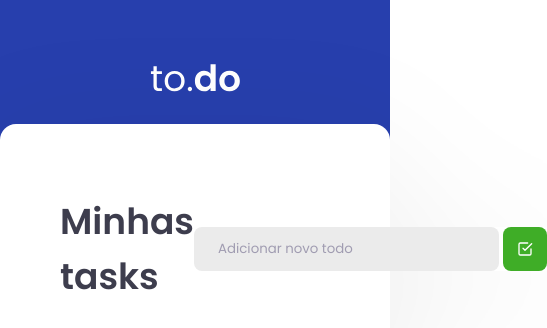
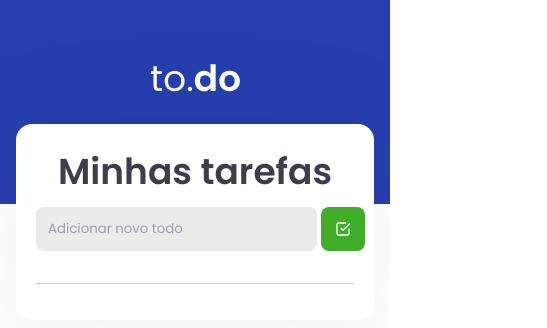
Before and after one commit to GeovanneMoro/ignite-01-conceitos-reactjs, a React app: page / in a window 390 px wide. Shown: the top 328 px of the page, 547 px wide, since content can reach past the window. Built offline with nearby package versions, Linux system fonts and the light colour scheme.

Commit message:
Update 1.0

```diff
--- a/package.json
+++ b/package.json
@@ -11,7 +11,8 @@
   "dependencies": {
     "react": "^17.0.1",
     "react-dom": "^17.0.1",
-    "react-icons": "^4.2.0"
+    "react-icons": "^4.2.0",
+    "react-spring": "^8.0.27"
   },
   "devDependencies": {
     "@babel/cli": "^7.12.10",
--- a/src/components/TaskList.tsx
+++ b/src/components/TaskList.tsx
@@ -1,7 +1,8 @@
-import { useState } from 'react';
+import { useState, useEffect } from 'react';
+import { FiTrash, FiCheckSquare } from 'react-icons/fi';
+import { useTransition, animated } from 'react-spring';
+
 import '../styles/tasklist.scss';
-
-import { FiTrash, FiCheckSquare } from 'react-icons/fi';
 
 interface Task {
   id: number;
@@ -10,8 +11,26 @@ interface Task {
 }
 
 export function TaskList() {
-  const [tasks, setTasks] = useState<Task[]>([]);
+  const [tasks, setTasks] = useState<Task[]>(() => {
+    const localRepositories = localStorage.getItem('@toDo:tasks');
+
+    if (localRepositories) {
+      return JSON.parse(localRepositories);
+    }
+
+    return [];
+  });
+  const tasksWithTransitions = useTransition(tasks, (task) => task.id, {
+    from: { left: '-50px', opacity: 0 },
+    enter: { left: '0px', opacity: 1 },
+    leave: { left: '-50px', opacity: 0 },
+  });
+  console.log(tasksWithTransitions);
   const [newTaskTitle, setNewTaskTitle] = useState('');
+
+  useEffect(() => {
+    localStorage.setItem('@toDo:tasks', JSON.stringify(tasks));
+  }, [tasks]);
 
   function handleCreateNewTask() {
     if (!newTaskTitle) return;
@@ -42,7 +61,7 @@ export function TaskList() {
   return (
     <section className="task-list container">
       <header>
-        <h2>Minhas tasks</h2>
+        <h2>Minhas tarefas</h2>
 
         <div className="input-group">
           <input
@@ -63,7 +82,37 @@ export function TaskList() {
 
       <main>
         <ul>
-          {tasks.map((task) => (
+          {tasksWithTransitions.map(({ item, key, props }) => (
+            <animated.div key={key} style={props}>
+              <li>
+                <div
+                  className={item.isComplete ? 'completed' : ''}
+                  data-testid="task"
+                >
+                  <label className="checkbox-container">
+                    <input
+                      type="checkbox"
+                      readOnly
+                      checked={item.isComplete}
+                      onClick={() => handleToggleTaskCompletion(item.id)}
+                    />
+                    <span className="checkmark"></span>
+                  </label>
+                  <p>{item.title}</p>
+                </div>
+
+                <button
+                  type="button"
+                  data-testid="remove-task-button"
+                  onClick={() => handleRemoveTask(item.id)}
+                >
+                  <FiTrash size={16} />
+                </button>
+              </li>
+            </animated.div>
+          ))}
+
+          {/* {tasks.map((task) => (
             <li key={task.id}>
               <div
                 className={task.isComplete ? 'completed' : ''}
@@ -89,7 +138,7 @@ export function TaskList() {
                 <FiTrash size={16} />
               </button>
             </li>
-          ))}
+          ))} */}
         </ul>
       </main>
     </section>
--- a/src/styles/header.scss
+++ b/src/styles/header.scss
@@ -13,3 +13,13 @@ header.header {
     justify-content: center;
   }
 }
+
+@media (max-width: 400px) {
+  header.header {
+    padding-top: 2rem;
+
+    > div {
+      padding: 2rem 1rem 7rem;
+    }
+  }
+}
--- a/src/styles/tasklist.scss
+++ b/src/styles/tasklist.scss
@@ -1,9 +1,8 @@
 section.task-list {
   background: var(--shapes);
   border-radius: 1rem;
-
   margin-top: -10rem;
-  padding: 70px 60px;
+  padding: 4.375rem 3.75rem;
 
   filter: drop-shadow(0px 24px 64px rgba(0, 0, 0, 0.06));
 
@@ -22,18 +21,16 @@ section.task-list {
       display: flex;
       gap: 0.25rem;
       align-items: center;
-
       background: #fff;
-      font-size: 16px;
+      font-size: 1rem;
 
       input {
         flex: 1;
         background: var(--background);
         border: 0;
         color: var(--text);
-        padding: 12px 24px;
-
-        border-radius: 8px;
+        padding: 0.75rem 1.5rem;
+        border-radius: 0.5rem;
         border: 0;
 
         &::placeholder {
@@ -43,15 +40,14 @@ section.task-list {
 
       button {
         font-weight: 600;
-        border-radius: 8px;
+        border-radius: 0.5rem;
         border: 0;
         background: var(--green);
         color: #fff;
         display: flex;
         flex-direction: row;
         align-items: center;
-
-        padding: 14px;
+        padding: 0.875rem;
         transition: filter 0.2s;
 
         &:hover {
@@ -67,8 +63,9 @@ section.task-list {
     ul {
       list-style: none;
 
+      div {
+        position: relative;
         li {
-        animation: cameFromLeft 0.3s;
           display: flex;
           justify-content: space-between;
           align-items: center;
@@ -78,7 +75,7 @@ section.task-list {
           div {
             display: flex;
             align-items: center;
-          gap: 14px;
+            gap: 0.875rem;
             outline: 0;
 
             p {
@@ -96,8 +93,8 @@ section.task-list {
             .checkbox-container {
               display: block;
               position: relative;
-            padding-left: 14px;
-            margin-bottom: 18px;
+              padding-left: 0.875rem;
+              margin-bottom: 1.125rem;
 
               input {
                 position: absolute;
@@ -121,8 +118,8 @@ section.task-list {
                 position: absolute;
                 top: 0;
                 left: 0;
-              width: 16px;
-              height: 16px;
+                width: 1rem;
+                height: 1rem;
                 background-color: var(--background);
                 border-radius: 2px;
 
@@ -160,14 +157,141 @@ section.task-list {
       }
     }
   }
+}
 
-@keyframes cameFromLeft {
-  from {
-    transform: translateX(-50px);
-    opacity: 0;
+@media (max-width: 400px) {
+  section.task-list {
+    margin: 1rem;
+    margin-top: -5rem;
+    padding: 1.25rem;
+
+    header {
+      flex-direction: column;
+
+      h2 {
+        color: var(--text-title);
+        font-size: 2.25rem;
+        margin-bottom: 0.5rem;
       }
-  to {
-    transform: translateX(0);
-    opacity: 1;
+
+      .input-group {
+        width: 100%;
+        align-items: center;
+        background: #fff;
+
+        input {
+          padding: 0.75rem;
+        }
+
+        button {
+          display: flex;
+          justify-content: center;
+          width: 3.5rem;
         }
       }
+    }
+
+    main {
+      border-top: 1px solid #ccc;
+      padding-top: 1rem;
+      margin-top: 2rem;
+
+      ul {
+        list-style: none;
+
+        div {
+          position: relative;
+          li {
+            display: flex;
+            justify-content: space-between;
+            align-items: center;
+            border-bottom: 1px solid #ebebeb;
+            padding: 1rem 0;
+
+            div {
+              display: flex;
+              align-items: center;
+              gap: 0.875rem;
+              outline: 0;
+
+              p {
+                font-size: 1rem;
+                color: var(--text);
+              }
+
+              &.completed {
+                p {
+                  text-decoration: line-through;
+                  opacity: 0.6;
+                }
+              }
+
+              .checkbox-container {
+                display: block;
+                position: relative;
+                padding-left: 0.875rem;
+                margin-bottom: 1.125rem;
+
+                input {
+                  position: absolute;
+                  opacity: 0;
+                  cursor: pointer;
+                  height: 0;
+                  width: 0;
+
+                  &:checked {
+                    & ~ .checkmark {
+                      background-color: var(--blue);
+                    }
+
+                    & ~ .checkmark:after {
+                      display: block;
+                    }
+                  }
+                }
+
+                .checkmark {
+                  position: absolute;
+                  top: 0;
+                  left: 0;
+                  width: 1rem;
+                  height: 1rem;
+                  background-color: var(--background);
+                  border-radius: 2px;
+
+                  &:after {
+                    content: '';
+                    position: absolute;
+                    display: none;
+                    left: 6px;
+                    top: 3px;
+                    width: 3px;
+                    height: 6px;
+                    border: solid white;
+                    border-width: 0 2px 2px 0;
+                    transform: rotate(45deg);
+                  }
+                }
+              }
+            }
+
+            button {
+              background: transparent;
+              border: 0;
+
+              svg {
+                color: var(--red);
+              }
+
+              &:hover {
+                svg {
+                  filter: brightness(0.5);
+                }
+              }
+            }
+          }
+        }
+      }
+    }
+  }
+}
```
Also changed, not shown: src/components/TaskItem.tsx (added, +26 -0 lines), 1 other file (tests, documents, lock files or other folders). Lines whose indentation alone changed are shown as unchanged.
